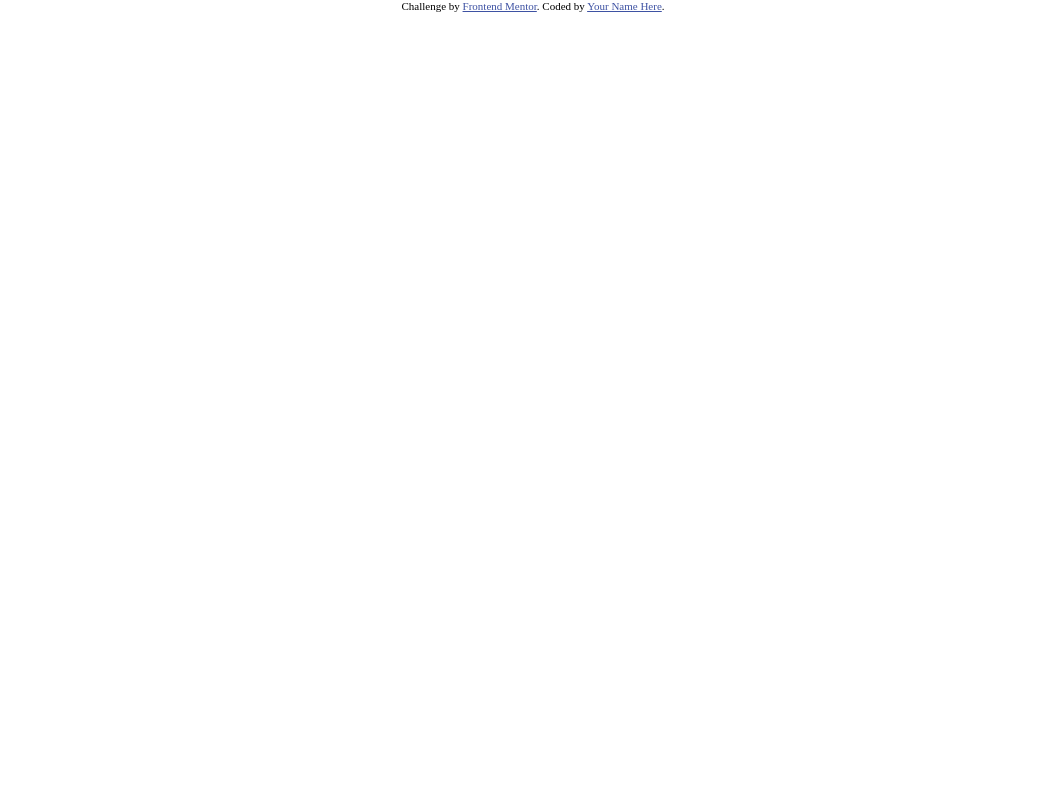
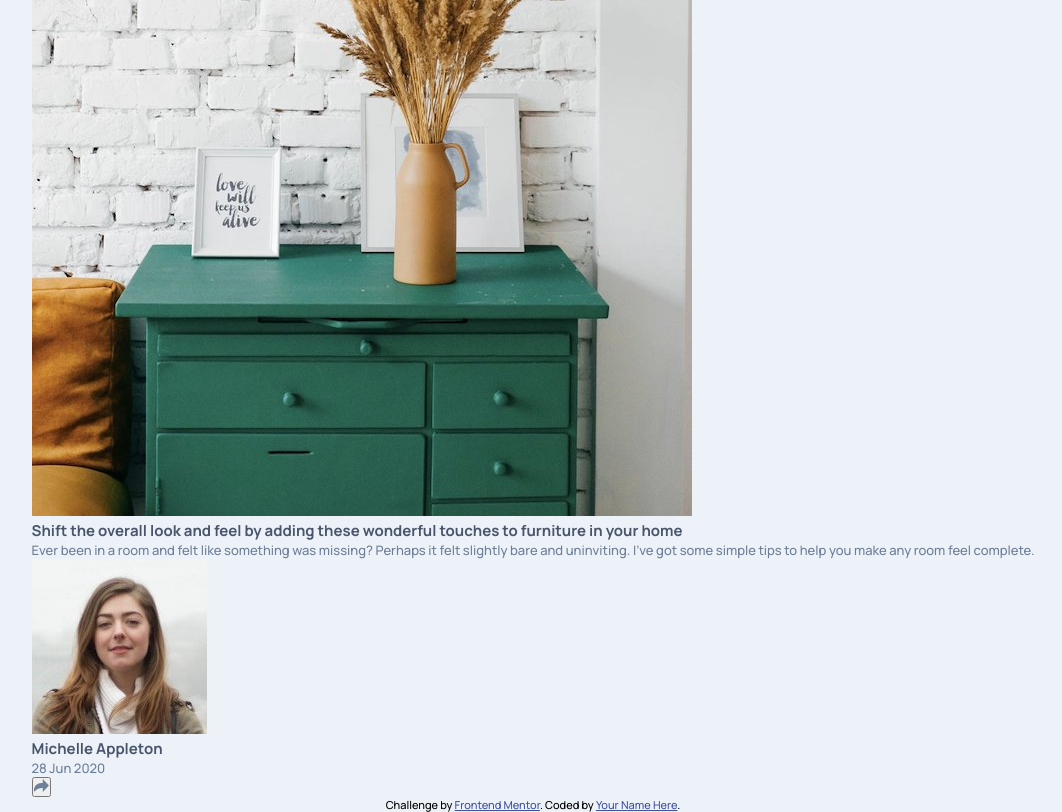
Before and after one commit to PedroEnciso/article-preview-component, a plain HTML site: page index.html in a window 1280 px wide. Shown: the whole page, without its empty margins (107-1169 px from the left). Drawn offline with Linux system fonts and the light colour scheme.

Commit message:
added card html

```diff
--- a/index.html
+++ b/index.html
@@ -14,10 +14,37 @@
 
     <!-- styles -->
     <link rel="stylesheet" href="style.css" />
+    <link rel="preconnect" href="https://fonts.gstatic.com" />
+    <link
+      href="https://fonts.googleapis.com/css2?family=Manrope:wght@500;700&display=swap"
+      rel="stylesheet"
+    />
 
     <title>Frontend Mentor | Article preview component</title>
   </head>
   <body>
+    <div class="card">
+      <img src="images/drawers.jpg" alt="drawers" />
+      <h2 class="title">
+        Shift the overall look and feel by adding these wonderful touches to
+        furniture in your home
+      </h2>
+      <p class="body">
+        Ever been in a room and felt like something was missing? Perhaps it felt
+        slightly bare and uninviting. I’ve got some simple tips to help you make
+        any room feel complete.
+      </p>
+      <div class="footer">
+        <div class="user-info">
+          <img src="images/avatar-michelle.jpg" alt="profile picture" />
+          <div>
+            <h2 class="name">Michelle Appleton</h2>
+            <p class="date">28 Jun 2020</p>
+          </div>
+        </div>
+        <button><img src="images/icon-share.svg" alt="share" /></button>
+      </div>
+    </div>
     <!--
     Shift the overall look and feel by adding these wonderful touches to
     furniture in your home Ever been in a room and felt like something was
--- a/style.css
+++ b/style.css
@@ -1,14 +1,37 @@
 :root {
   --title-text: hsl(217, 19%, 35%);
-  --name-text: hsl(214, 17%, 51%);
-  --body-text: hsl(212, 23%, 69%);
-  --date-text: hsl(210, 46%, 95%);
+  --body-text: hsl(214, 17%, 51%);
+  --date-text: hsl(212, 23%, 69%);
+  --background-color: hsl(210, 46%, 95%);
 }
 
 * {
   margin: 0;
   padding: 0;
   box-sizing: border-box;
+}
+
+body {
+  background: var(--background-color);
+  height: 100vh;
+  width: 100%;
+  display: flex;
+  flex-direction: column;
+  justify-content: center;
+  align-items: center;
+  font-family: "Manrope", sans-serif;
+  font-weight: 500;
+  font-size: 13px;
+}
+
+h2 {
+  font-size: 15px;
+  font-weight: 700;
+  color: var(--title-text);
+}
+
+p {
+  color: var(--body-text);
 }
 
 .attribution {
```
